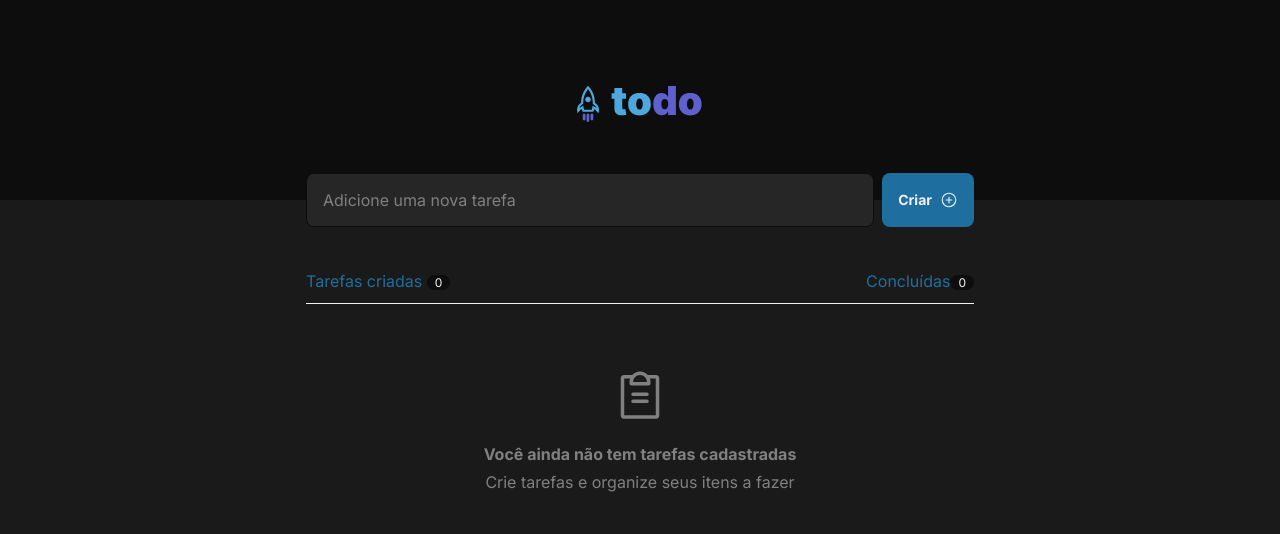
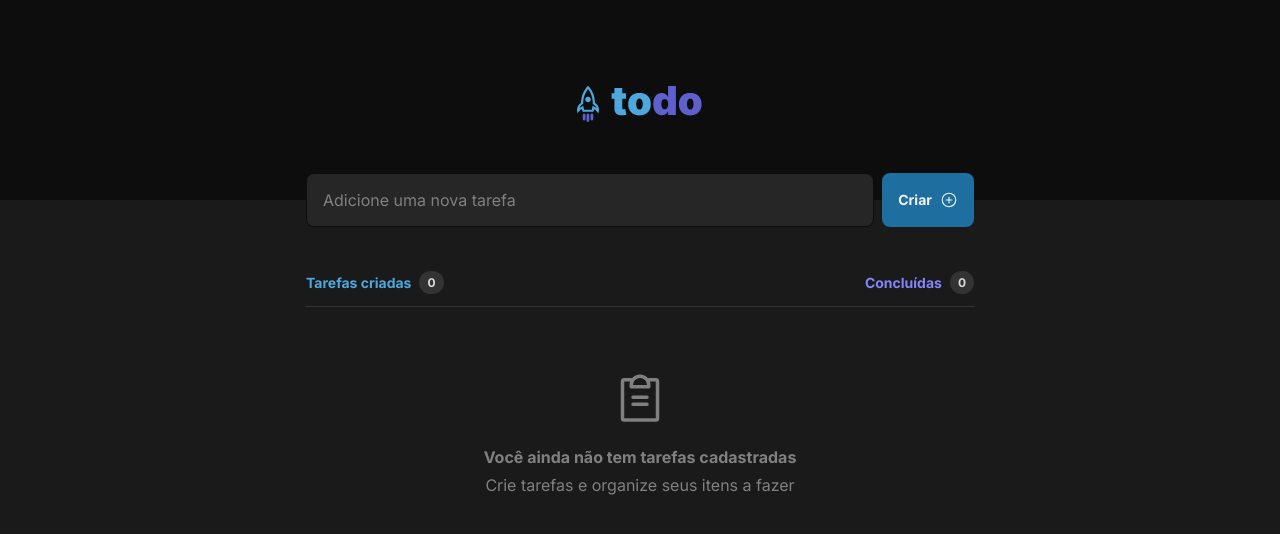
Before and after one commit to netoudi/ignite-reactjs-challenge-01, a React (Vite) app: page / in a window 1280 px wide. Shown: the top 534 px of the page. Built offline with nearby package versions, Linux system fonts and the light colour scheme.

Commit message:
refactor: update style to summary

```diff
--- a/src/components/Summary/Summary.module.css
+++ b/src/components/Summary/Summary.module.css
@@ -3,18 +3,39 @@
   flex-direction: row;
   justify-content: space-between;
   padding: 0.75rem 0;
-  border-bottom: 1px solid var(--gray-100);
+  border-bottom: 1px solid var(--gray-400);
   font-family: Inter, sans-serif;
   font-size: 1rem;
   color: var(--primary-dark);
   margin-top: 2rem;
 }
 
+.todoHeader .created,
+.todoHeader .finished {
+  font-family: Inter, sans-serif;
+  font-weight: bold;
+  font-size: 0.875rem;
+
+  display: flex;
+  justify-content: center;
+  align-items: center;
+  gap: 0.5rem;
+}
+
+.todoHeader .created {
+  color: var(--primary);
+}
+
+.todoHeader .finished {
+  color: var(--secondary);
+}
+
 .todoHeader span {
   font-family: Inter, sans-serif;
   font-size: 0.75rem;
-  background: var(--gray-700);
-  color: var(--gray-100);
-  border-radius: 8px;
-  padding: 0 0.5rem;
+  font-weight: bold;
+  background: var(--gray-400);
+  color: var(--gray-200);
+  border-radius: 16px;
+  padding: 0.25rem 0.5rem;
 }
--- a/src/components/Summary/index.tsx
+++ b/src/components/Summary/index.tsx
@@ -8,10 +8,10 @@ export interface SummaryProps {
 export function Summary({ totalTasks, completedTasks }: SummaryProps) {
   return (
     <div className={styles.todoHeader}>
-      <div>
+      <div className={styles.created}>
         Tarefas criadas <span>{totalTasks}</span>
       </div>
-      <div>
+      <div className={styles.finished}>
         Concluídas
         <span>{completedTasks === 0 && totalTasks === 0 ? '0' : `${completedTasks} de ${totalTasks}`}</span>
       </div>
```
